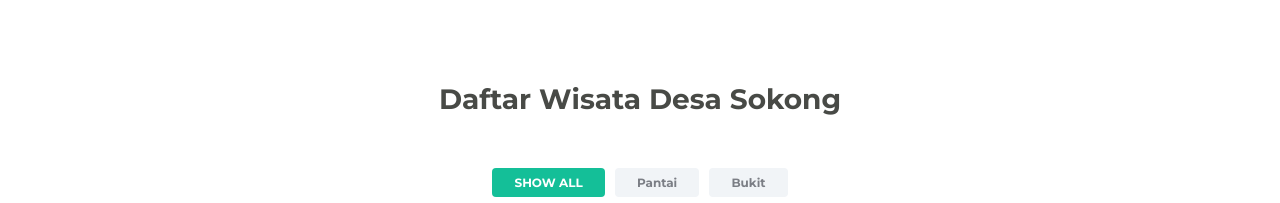
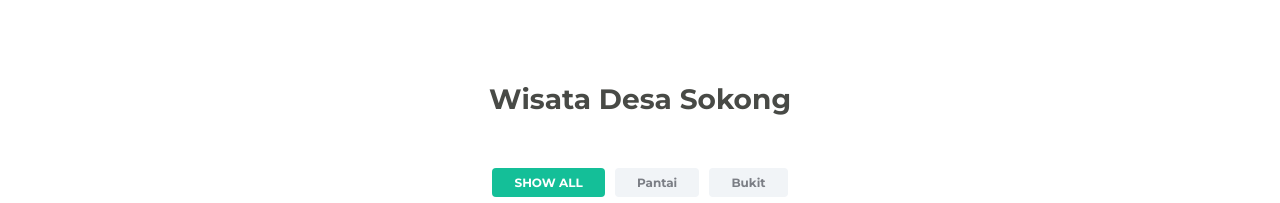
Before and after one commit to MasterThe8/desa-sokong-project, a plain HTML site: page index.html in a window 1280 px wide. Shown: the part 2814-3017 px from the top of the page. Drawn offline with nearby package versions, Linux system fonts and the light colour scheme.

Commit message:
update: delete daftar

```diff
--- a/index.html
+++ b/index.html
@@ -202,7 +202,7 @@
             <div class="row">
                 <div class="col-lg-12">
                     <!-- <div class="section-title">Wisata</div> -->
-                    <h2>Daftar Wisata Desa Sokong</h2>
+                    <h2>Wisata Desa Sokong</h2>
                 </div> <!-- end of col -->
             </div> <!-- end of row -->
             <div class="row">
```
